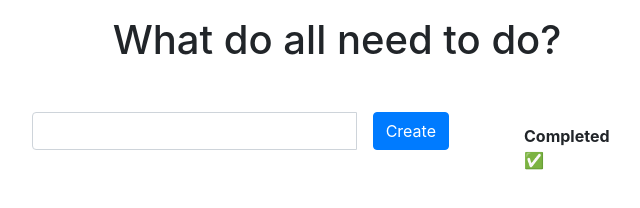
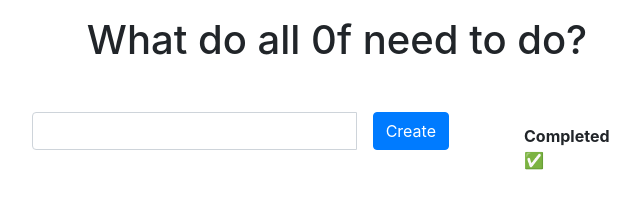
Before and after one commit to Abid-Amjad/todo-app, a website: page public/index.html in a window 1280 px wide. Shown: the whole page, without its empty margins (303-943 px from the left). Drawn offline with nearby package versions, Linux system fonts and the light colour scheme; no server answers.

Commit message:
todoupdate

```diff
--- a/public/index.html
+++ b/public/index.html
@@ -10,7 +10,7 @@
   </head>
   <body>
     <div class="container mt-3 w-50">
-      <h1 class="mb-5 text-center">What do all need to do? </h1>
+      <h1 class="mb-5 text-center">What do all 0f need to do? </h1>
       <div class="row">
         <div class="col-9 pr-5">
           <div class="input-group mb-3">
```
